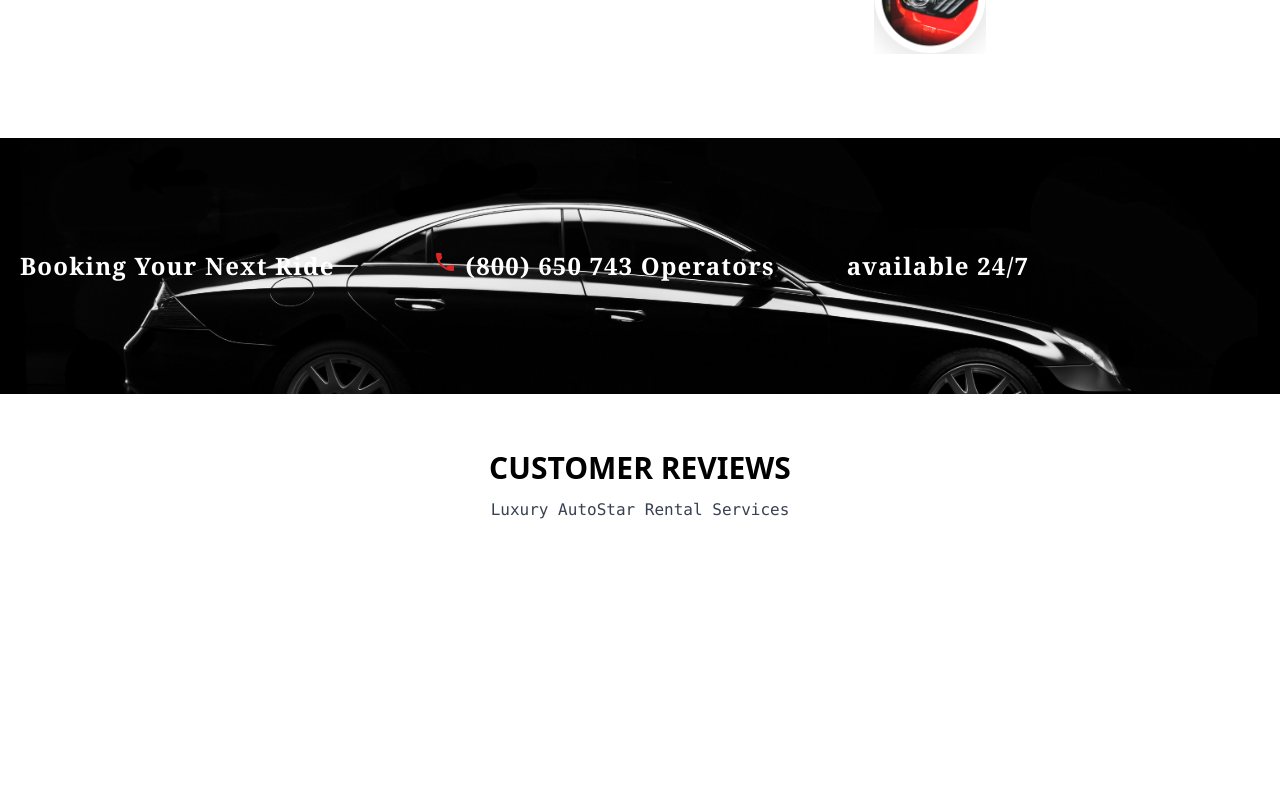
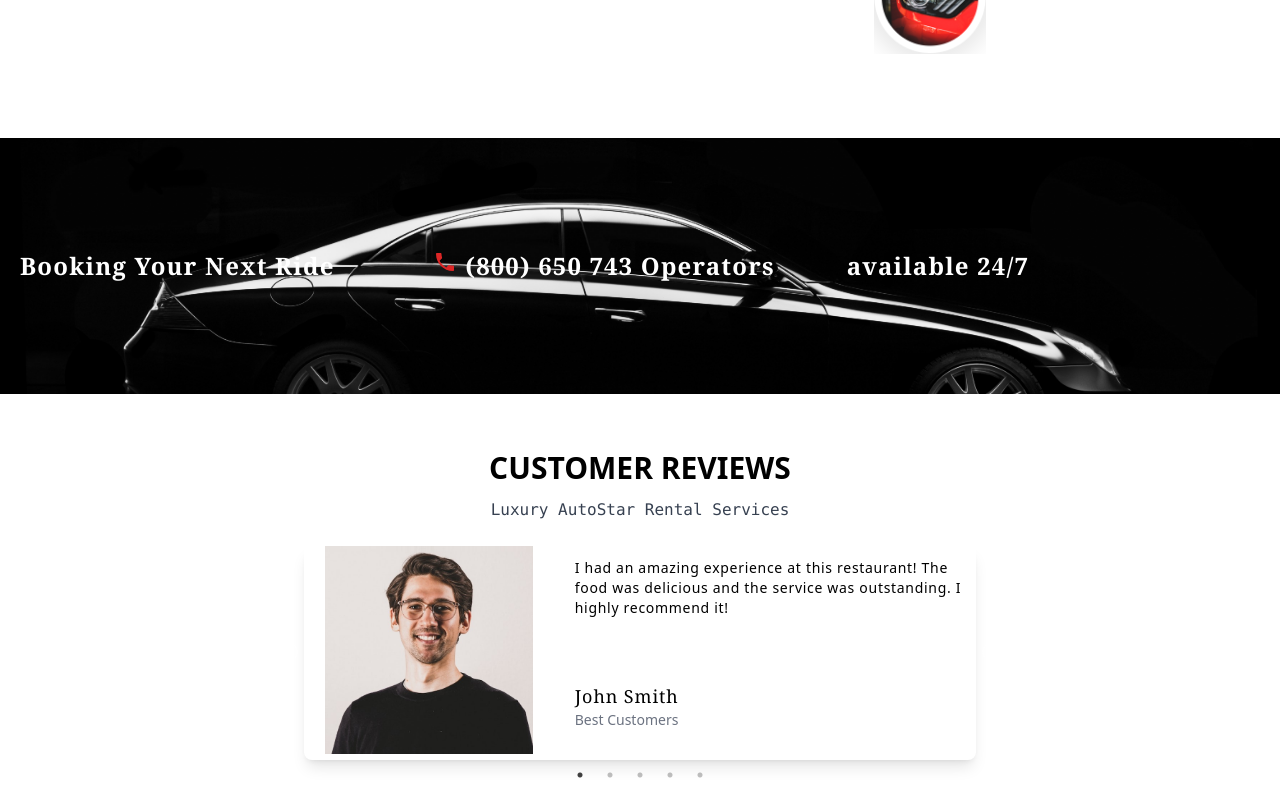
Before and after one commit to DAdawit/car-rental, a Next.js app: page / in a window 1280 px wide. Shown: the part 3720-4520 px from the top of the page. Before the commit the page ends 4282 px from the top, so only its background shows below. Built offline with nearby package versions, Linux system fonts and the light colour scheme.

Commit message:
packages fix

```diff
--- a/components/Home/CustomerReviews.tsx
+++ b/components/Home/CustomerReviews.tsx
@@ -1,7 +1,8 @@
 "use client";
-import { Component } from "react";
-// import "slick-carousel/slick/slick.css";
-// import "slick-carousel/slick/slick-theme.css";
+import React, { Component } from "react";
+import Slider from "react-slick";
+import "slick-carousel/slick/slick.css";
+import "slick-carousel/slick/slick-theme.css";
 import TestimonalCard from "../Cards/TestimonalCard";
 import { Reviews } from "@/data/types";
 import { Review } from "@/data/types";
@@ -30,13 +31,13 @@
           </section>
 
           <section className="container mx-auto mb-10 shadow-lg rounded-lg max-w-2xl mt-6">
-            {/* <Slider {...settings}>
+            <Slider {...settings}>
               {reviews.map((review: Review) => (
                 <div key={review.Name} className="">
                   <TestimonalCard review={review} />
                 </div>
               ))}
-            </Slider> */}
+            </Slider>
           </section>
         </div>
       </>
```
Also changed, not shown: package.json (+6 -3 lines), 1 other file (tests, documents, lock files or other folders).
